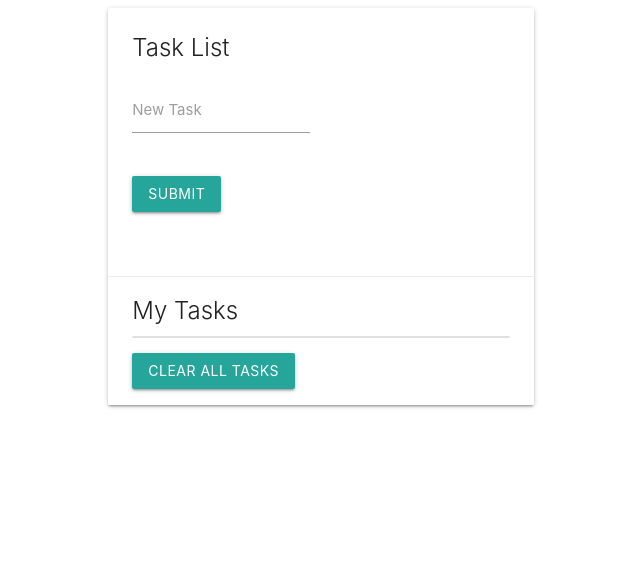
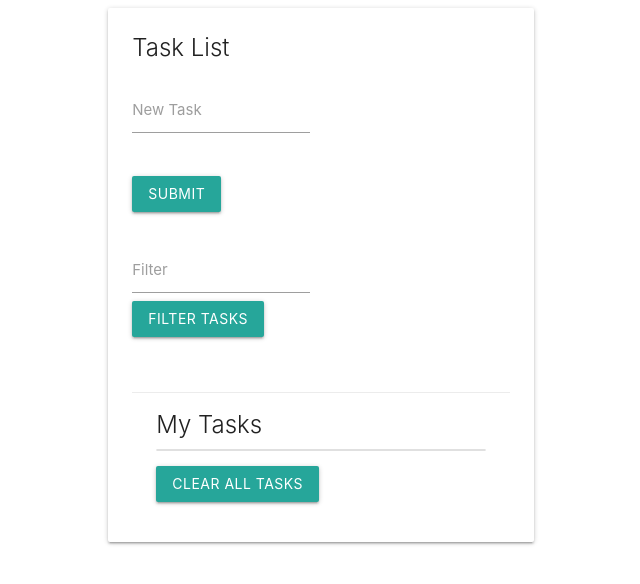
Before and after one commit to GemDary/jsthing, a plain HTML site: page index.html in a window 1280 px wide. Shown: the whole page, without its empty margins (95-735 px from the left). Drawn offline with nearby package versions, Linux system fonts and the light colour scheme.

Commit message:
Update index.html

```diff
--- a/index.html
+++ b/index.html
@@ -30,6 +30,13 @@
                                     <input type="submit" class="btn">
                                 </div>
                             </div>
+                            <div class="row">
+                                <div class="input-field col s6">
+                                    <input type="text" id="task">
+                                    <label for="task">Filter</label>
+                                </ul>
+                                <a href="#" class="btn" id="del-tasks">Filter Tasks</a>
+                            </div>
                         </form>
                     </div>
                 </div>
@@ -45,6 +52,6 @@
 </div>
 <!-- Compiled and minified JavaScript -->
 <script src="https://cdnjs.cloudflare.com/ajax/libs/materialize/1.0.0/js/materialize.min.js"></script>
-<script src="app.js"></script>
+<script src="Tasklist.js"></script>
 </body>
 </html>
```
